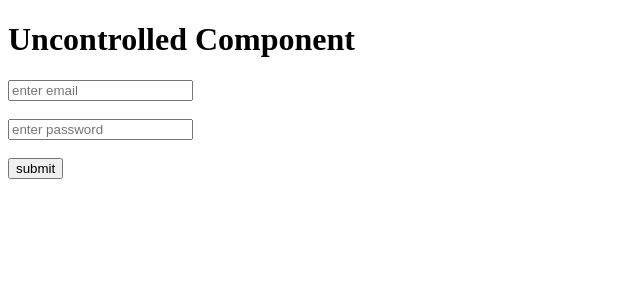
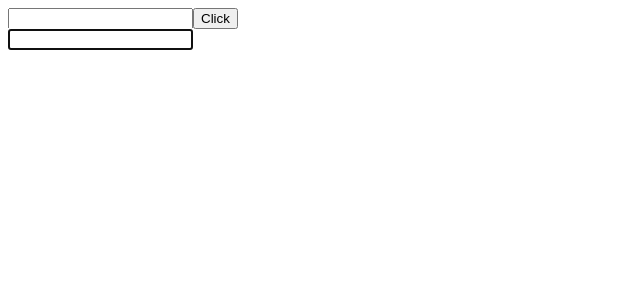
Before and after one commit to NavdeepTU/React-Fundamentals, a React (Create React App) app: page / in a window 1280 px wide. Shown: the top 300 px of the page, without its empty margins (0-640 px from the left). Built offline with nearby package versions, Linux system fonts and the light colour scheme.

Commit message:
creating and accessing refs in react

```diff
--- /dev/null
+++ b/src/advanced-guides/Refs.js
@@ -0,0 +1,40 @@
+import React, { Component } from 'react';
+import ReactDOM from 'react-dom';
+
+class Refs extends Component {
+  constructor(props) {
+    super(props);
+    // using createRef()
+    this.inputRef = React.createRef();
+    // usinf callback refs
+    this.cbRef = null;
+    this.setCbRef = (element) => {
+      this.cbRef = element;
+    };
+  }
+  componentDidMount() {
+    if (this.cbRef) {
+      this.cbRef.focus();
+    }
+    console.log(this.cbRef);
+    // this.inputRef.current.focus();
+    console.log(this.inputRef);
+  }
+  clickHandler = () => {
+    console.log(this.inputRef.current.value);
+  };
+  render() {
+    return (
+      <div>
+        <input type="text" ref={this.inputRef} />
+        <button onClick={this.clickHandler}>Click</button>
+        <br />
+        <input type="text" ref={this.setCbRef} />
+      </div>
+    );
+  }
+}
+
+ReactDOM.render(<Refs />, document.getElementById('root'));
+
+export default Refs;
--- a/src/index.js
+++ b/src/index.js
@@ -9,7 +9,8 @@
 // import {
 //     NumberList
 // } from "./main-concepts/08 Lists and Keys";
-import UncontrolledComponent from "./advanced-guides/Uncontrolled Components";
+// import UncontrolledComponent from "./advanced-guides/Uncontrolled Components";
+import Refs from "./advanced-guides/Refs";
 
 // ReactDOM.render(<Render />, document.getElementById("root"));
 // ReactDOM.render(<App increment = {1} />, document.getElementById("root"));
```
